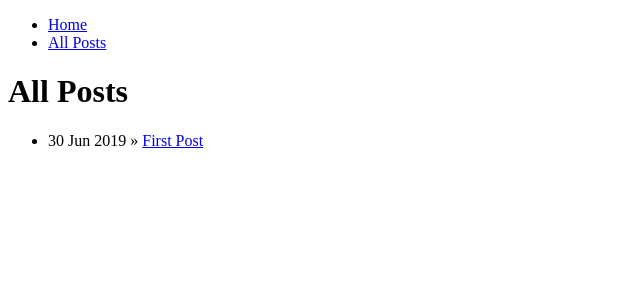
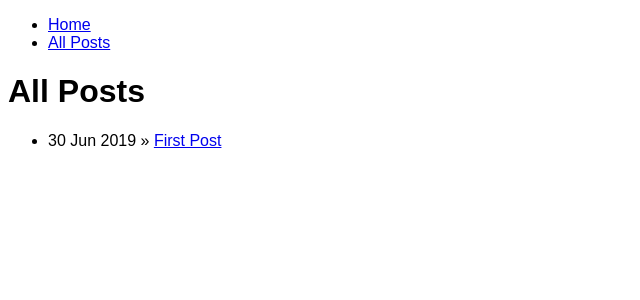
Before and after one commit to overheardonearth/overheardonearth.github.io, a Jekyll site: the page built from all-posts.html, in a window 1280 px wide. Shown: the top 300 px of the page, without its empty margins (0-640 px from the left). Built offline with Jekyll 4.4.1, drawn with Linux system fonts in a browser that asks for light colours.

Commit message:
Update main.css

```diff
--- a/css/main.css
+++ b/css/main.css
@@ -28,5 +28,5 @@ p {
 
 
 body {
-    font-family: "Source Sans Pro", "PT Sans", "Sans-Serif";
+    font-family: "Source Sans Pro", "PT Sans", Sans-Serif;
 }
```
